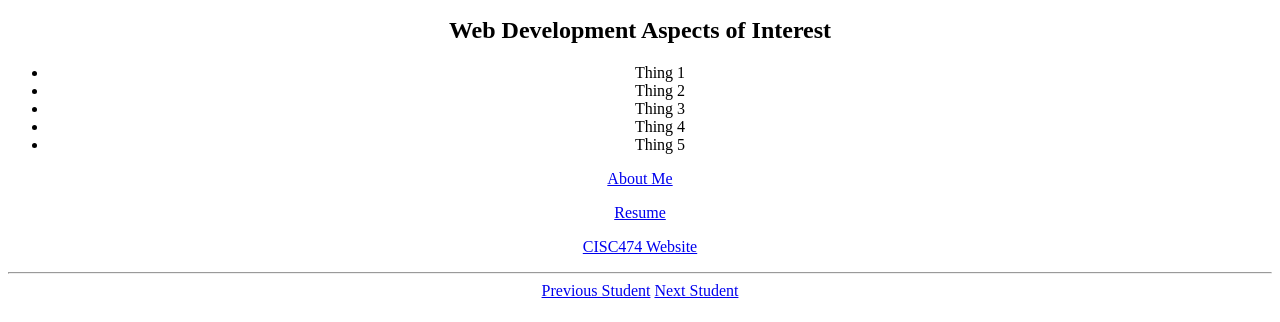
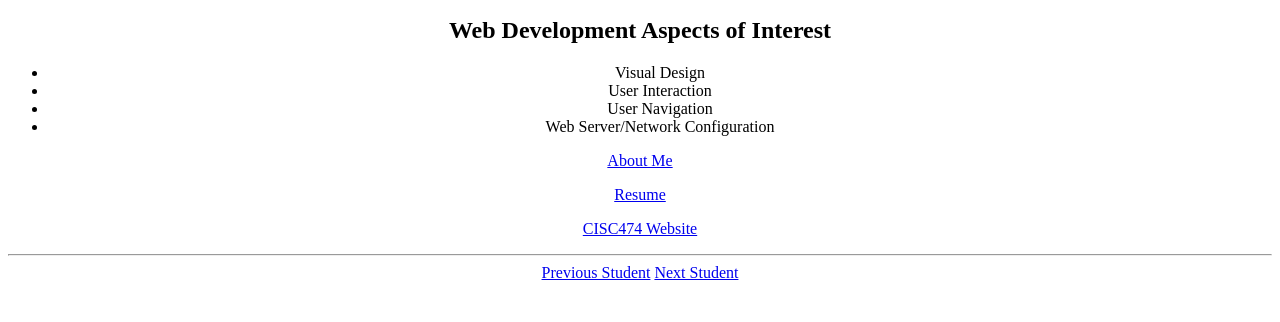
Before and after one commit to hpatell/hpatell.github.io, a plain HTML site: page index.html in a window 1280 px wide. Shown: the part 478-800 px from the top of the page. Drawn offline with Linux system fonts and the light colour scheme.

Commit message:
Update index.html

```diff
--- a/index.html
+++ b/index.html
@@ -19,11 +19,10 @@
 
   <h2>Web Development Aspects of Interest</h2>
   <ul>
-    <li>Thing 1</li>
-    <li>Thing 2</li>
-    <li>Thing 3</li>
-    <li>Thing 4</li>
-    <li>Thing 5</li>
+    <li>Visual Design</li>
+    <li>User Interaction</li>
+    <li>User Navigation</li>
+    <li>Web Server/Network Configuration</li>
   </ul>
 
   <p><a href="https://hpatell.github.io/aboutMe">About Me</a></p>
```
